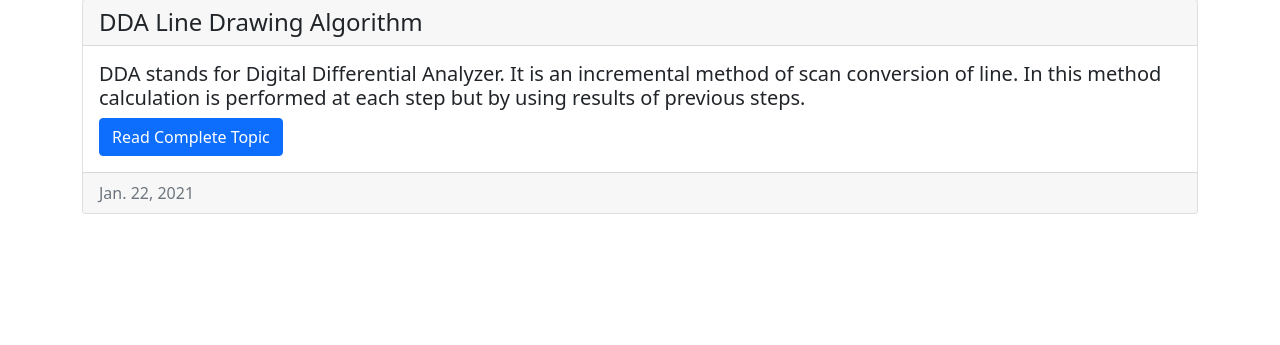
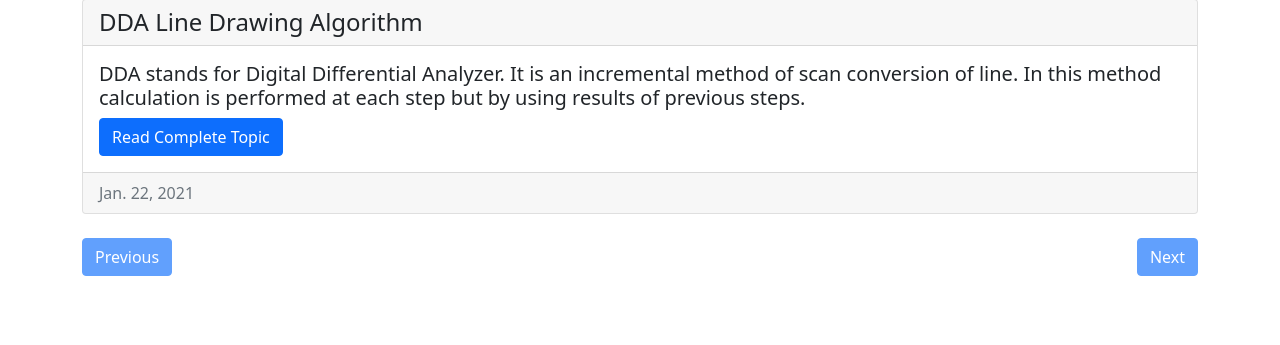
Before and after one commit to tiluckdave/comphelp, a Django app: page /computer-graphics/ in a window 1280 px wide. Shown: the part 455-800 px from the top of the page. Run offline with Django 3.2, Linux system fonts and the light colour scheme; data comes from the database, SQL or seed files in the repository; both versions use the stored data as it was after the commit.

Commit message:
Added pagination in computergraphics posts

```diff
--- a/computergraphics/views.py
+++ b/computergraphics/views.py
@@ -3,10 +3,14 @@ from .models import Post, Note, Link, Mcq, CgPostComment
 from django.contrib import messages
 from django.contrib.auth.models import User
 from .templatetags import extras
+from django.core.paginator import Paginator
 
 # Create your views here.
 def cg(request):
     cgposts = Post.objects.all().order_by('-date')
+    paginator = Paginator(cgposts, 8)
+    page = request.GET.get('page')
+    cgposts = paginator.get_page(page)
     context = {'cgposts': cgposts}
     return render(request, 'computergraphics/cg.html', context)
 
--- a/templates/computergraphics/cg.html
+++ b/templates/computergraphics/cg.html
@@ -42,6 +42,19 @@
 {{ cgpost.date }}</div>
 </div>
 {% endfor %}
+<div>
+  {% if cgposts.has_previous %}
+    <a class="btn btn-primary" href="/computer-graphics?page={{cgposts.number|add:"-1"}}">Previous</a>
+  {% else %}
+  <a class="btn btn-primary disabled" href="/computer-graphics">Previous</a>
+  {% endif %}
+  {% if cgposts.has_next %}
+    <a class="btn btn-primary float-end" href="/computer-graphics?page={{cgposts.number|add:"1"}}">Next</a>
+    {% else %}
+    <a class="btn btn-primary float-end disabled" href="/computer-graphics">Next</a>
+  {% endif %}
+
 
 </div>
+</div>
 {% endblock body %}
```
Also changed, not shown: db.sqlite3, media/images/computer-graphics/Python_installation_on_windows_computer.png (added), media/images/computer-graphics/Python_installation_on_windows_computer_eNVLsCu.png (added), media/images/computer-graphics/Python_installation_on_windows_computer_iGPtK23.png (added).
